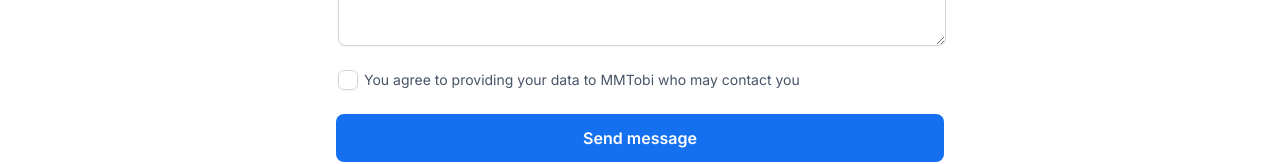
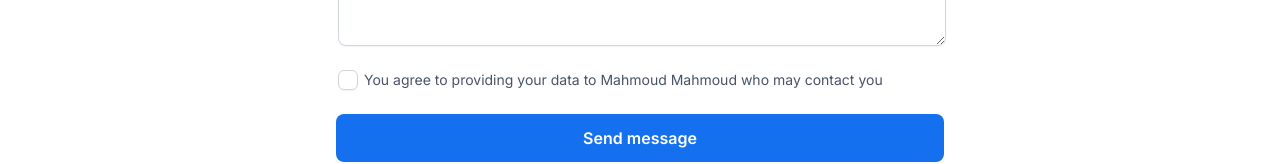
Before and after one commit to Mavrik-jnr/Linktree-clone, a React (Create React App) app: page /contact in a window 1280 px wide. Shown: the part 552-716 px from the top of the page. Built offline with nearby package versions, Linux system fonts and the light colour scheme.

Commit message:
Fix: Change agreement name to full name

```diff
--- a/src/components/Input.js
+++ b/src/components/Input.js
@@ -40,7 +40,8 @@
           required={check}
         />
         <label htmlFor={id}>
-          You agree to providing your data to MMTobi who may contact you
+          You agree to providing your data to Mahmoud Mahmoud who may contact
+          you
         </label>
       </fieldset>
     );
```
